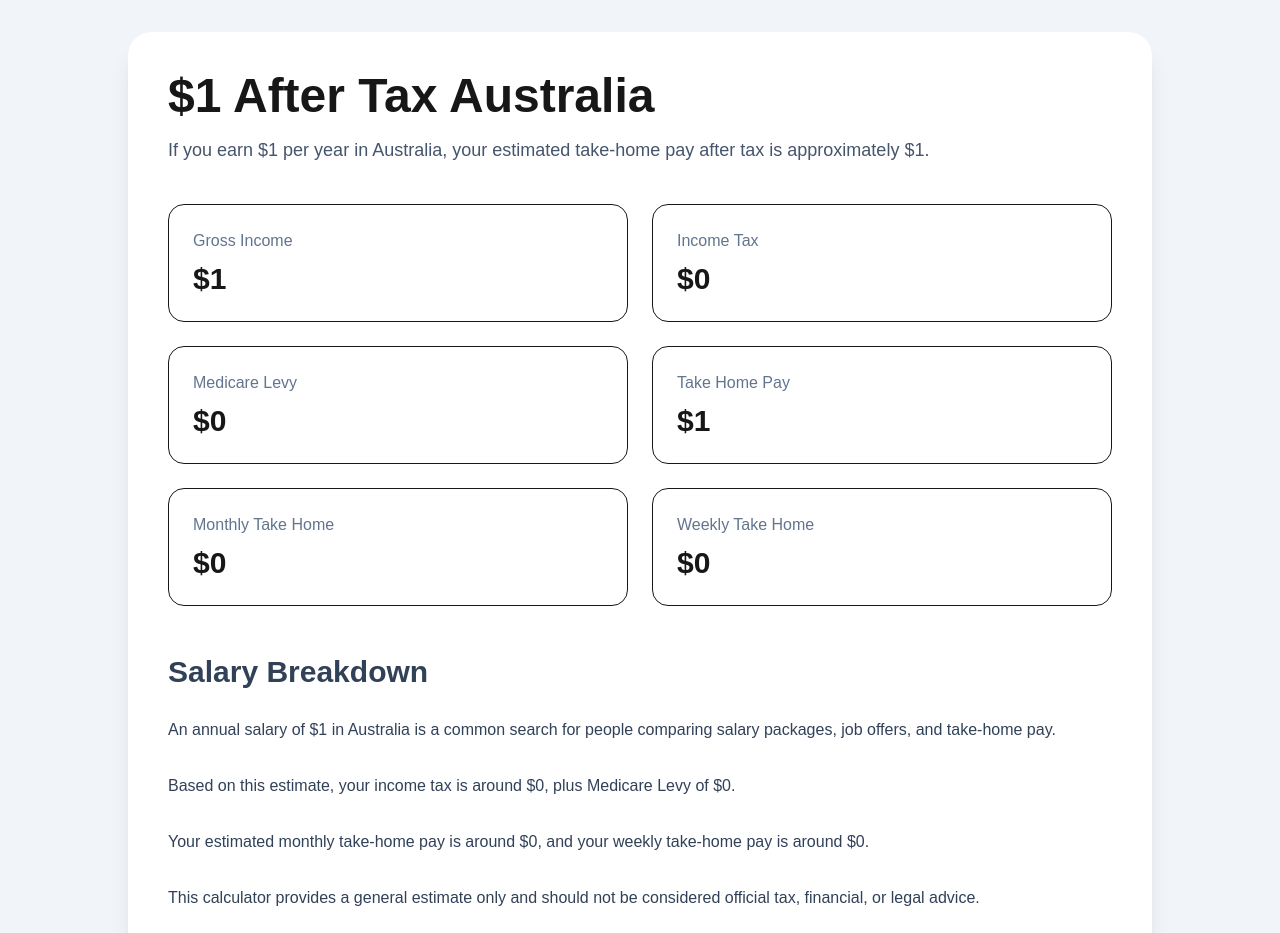
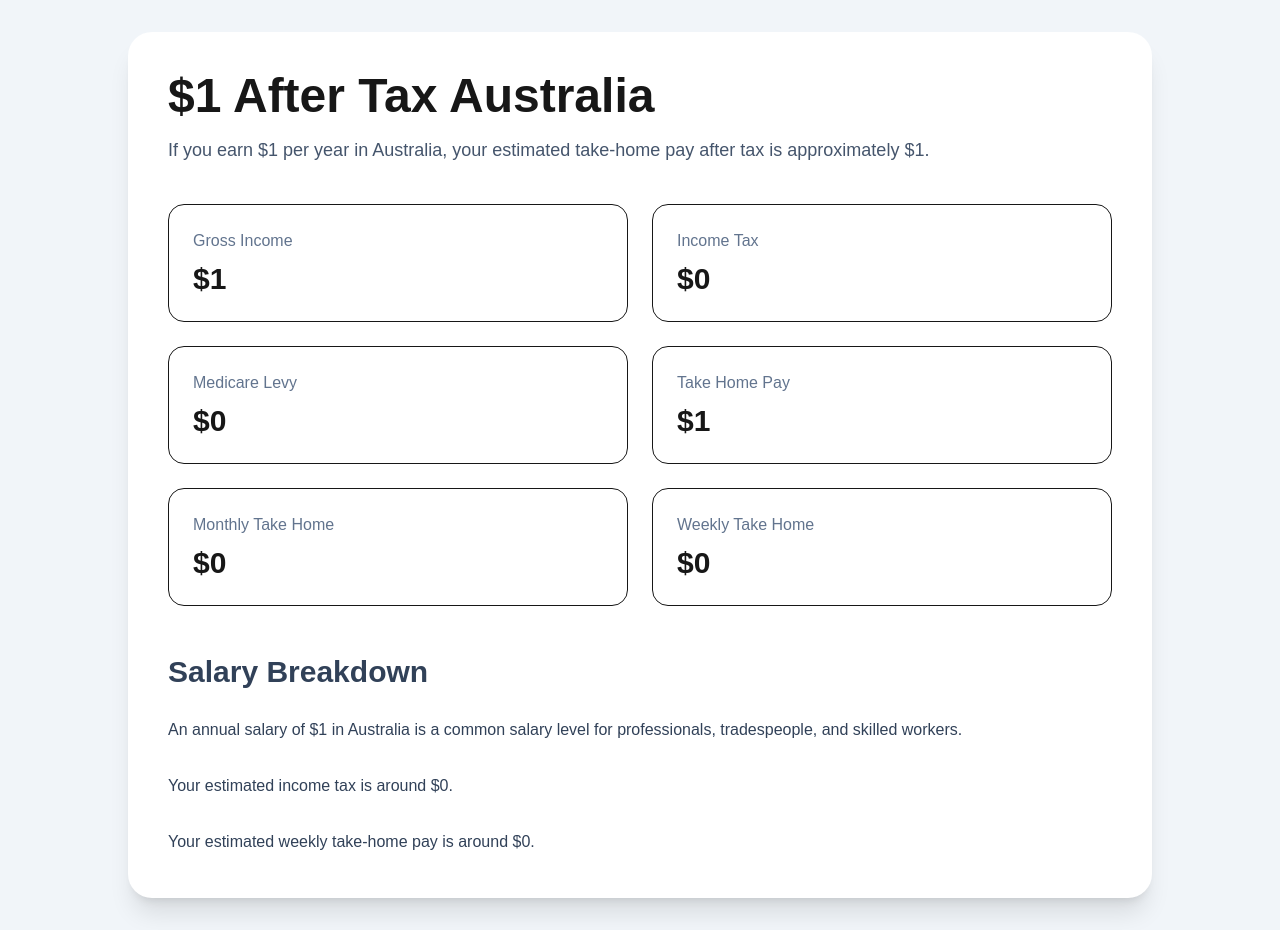
Before and after one commit to 1046527314-stack/aussie-tax-calculator, a Next.js app: page /1 in a window 1280 px wide. Shown: the top 933 px of the page. Built offline with nearby package versions, Linux system fonts and the light colour scheme.

Commit message:
final salary route fix

```diff
--- a/app/[slug]/page.tsx
+++ b/app/[slug]/page.tsx
@@ -1,17 +1,20 @@
-type Props = {
+type PageProps = {
   params: Promise<{
     slug: string;
   }>;
 };
 
-export default async function SalaryPage({ params }: Props) {
+export default async function Page({ params }: PageProps) {
   const { slug } = await params;
+
   const income = Number(slug.split("-")[0]);
 
   if (isNaN(income)) {
     return (
       <main className="min-h-screen flex items-center justify-center">
-        <h1 className="text-5xl font-bold">Invalid Salary Page</h1>
+        <h1 className="text-5xl font-bold">
+          Invalid Salary Page
+        </h1>
       </main>
     );
   }
@@ -19,84 +22,98 @@ export default async function SalaryPage({ params }: Props) {
   const tax = calculateTax(income);
   const medicare = income * 0.02;
   const takeHome = income - tax - medicare;
+
   const monthly = takeHome / 12;
   const weekly = takeHome / 52;
 
   return (
     <main className="min-h-screen bg-slate-100 p-8">
       <div className="max-w-5xl mx-auto bg-white rounded-3xl shadow-xl p-10">
+
         <h1 className="text-5xl font-black mb-4">
           ${income.toLocaleString()} After Tax Australia
         </h1>
 
         <p className="text-slate-600 text-lg mb-10">
-          If you earn ${income.toLocaleString()} per year in Australia, your
-          estimated take-home pay after tax is approximately $
-          {takeHome.toLocaleString(undefined, { maximumFractionDigits: 0 })}.
+          If you earn ${income.toLocaleString()} per year in Australia,
+          your estimated take-home pay after tax is approximately $
+          {takeHome.toLocaleString(undefined, {
+            maximumFractionDigits: 0,
+          })}.
         </p>
 
         <div className="grid md:grid-cols-2 gap-6">
-          <Card title="Gross Income" value={`$${income.toLocaleString()}`} />
+
+          <Card
+            title="Gross Income"
+            value={`$${income.toLocaleString()}`}
+          />
+
           <Card
             title="Income Tax"
             value={`$${tax.toLocaleString(undefined, {
               maximumFractionDigits: 0,
             })}`}
           />
+
           <Card
             title="Medicare Levy"
             value={`$${medicare.toLocaleString(undefined, {
               maximumFractionDigits: 0,
             })}`}
           />
+
           <Card
             title="Take Home Pay"
             value={`$${takeHome.toLocaleString(undefined, {
               maximumFractionDigits: 0,
             })}`}
           />
+
           <Card
             title="Monthly Take Home"
             value={`$${monthly.toLocaleString(undefined, {
               maximumFractionDigits: 0,
             })}`}
           />
+
           <Card
             title="Weekly Take Home"
             value={`$${weekly.toLocaleString(undefined, {
               maximumFractionDigits: 0,
             })}`}
           />
+
         </div>
 
         <div className="mt-12 space-y-6 text-slate-700 leading-8">
-          <h2 className="text-3xl font-bold">Salary Breakdown</h2>
+
+          <h2 className="text-3xl font-bold">
+            Salary Breakdown
+          </h2>
 
           <p>
-            An annual salary of ${income.toLocaleString()} in Australia is a
-            common search for people comparing salary packages, job offers, and
-            take-home pay.
+            An annual salary of ${income.toLocaleString()} in Australia
+            is a common salary level for professionals, tradespeople,
+            and skilled workers.
           </p>
 
           <p>
-            Based on this estimate, your income tax is around $
-            {tax.toLocaleString(undefined, { maximumFractionDigits: 0 })}, plus
-            Medicare Levy of $
-            {medicare.toLocaleString(undefined, { maximumFractionDigits: 0 })}.
+            Your estimated income tax is around $
+            {tax.toLocaleString(undefined, {
+              maximumFractionDigits: 0,
+            })}.
           </p>
 
           <p>
-            Your estimated monthly take-home pay is around $
-            {monthly.toLocaleString(undefined, { maximumFractionDigits: 0 })},
-            and your weekly take-home pay is around $
-            {weekly.toLocaleString(undefined, { maximumFractionDigits: 0 })}.
+            Your estimated weekly take-home pay is around $
+            {weekly.toLocaleString(undefined, {
+              maximumFractionDigits: 0,
+            })}.
           </p>
 
-          <p>
-            This calculator provides a general estimate only and should not be
-            considered official tax, financial, or legal advice.
-          </p>
         </div>
+
       </div>
     </main>
   );
@@ -104,17 +121,40 @@ export default async function SalaryPage({ params }: Props) {
 
 function calculateTax(income: number) {
   if (income <= 18200) return 0;
-  if (income <= 45000) return (income - 18200) * 0.16;
-  if (income <= 135000) return 4288 + (income - 45000) * 0.3;
-  if (income <= 190000) return 31288 + (income - 135000) * 0.37;
+
+  if (income <= 45000) {
+    return (income - 18200) * 0.16;
+  }
+
+  if (income <= 135000) {
+    return 4288 + (income - 45000) * 0.3;
+  }
+
+  if (income <= 190000) {
+    return 31288 + (income - 135000) * 0.37;
+  }
+
   return 51638 + (income - 190000) * 0.45;
 }
 
-function Card({ title, value }: { title: string; value: string }) {
+function Card({
+  title,
+  value,
+}: {
+  title: string;
+  value: string;
+}) {
   return (
     <div className="rounded-2xl border p-6">
-      <p className="text-slate-500">{title}</p>
-      <h3 className="text-3xl font-bold mt-2">{value}</h3>
+
+      <p className="text-slate-500">
+        {title}
+      </p>
+
+      <h3 className="text-3xl font-bold mt-2">
+        {value}
+      </h3>
+
     </div>
   );
 }
```
